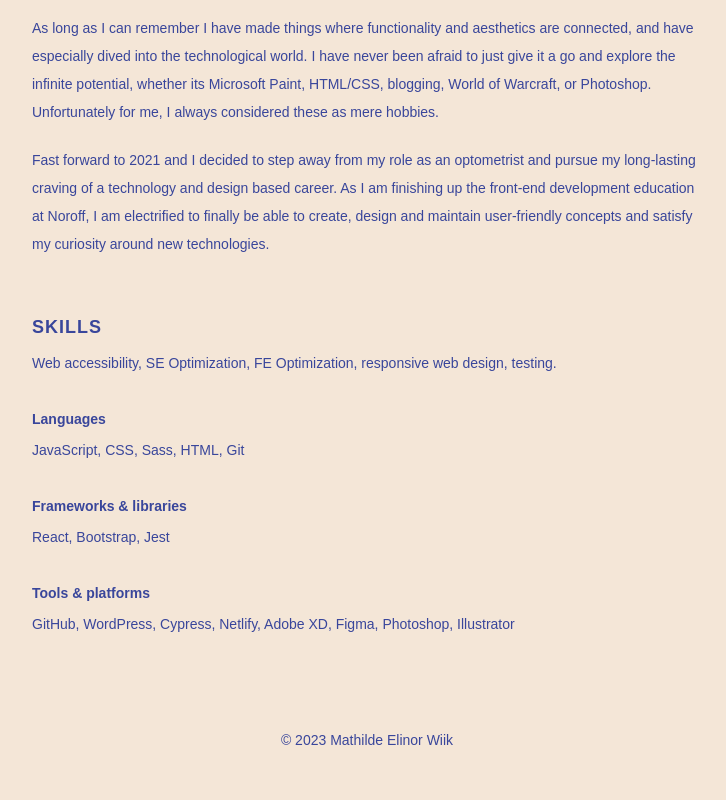
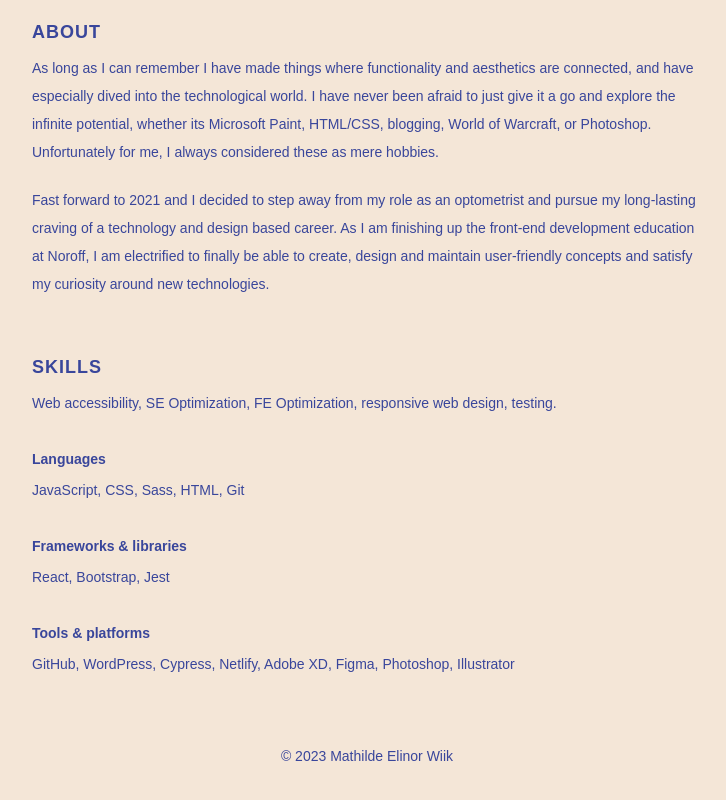
Before and after one commit to mathildeew/mathildeelinor-react, a React (Vite) app: page / in a window 1280 px wide. Shown: the part 686-1486 px from the top of the page, without its empty margins (273-999 px from the left). Before the commit the page ends 1458 px from the top, so only its background shows below. Built offline with nearby package versions, Linux system fonts and the light colour scheme; a web font is replaced by a local one.

Commit message:
adds reused styles to index.css

```diff
--- a/src/components/About/index.jsx
+++ b/src/components/About/index.jsx
@@ -38,31 +38,22 @@ export default function About() {
         </div>
 
         <div className="mb-8">
-          <h3 className="mb-1.5">Languages</h3>
+          <h3>Languages</h3>
           <p>JavaScript, CSS, Sass, HTML, Git</p>
         </div>
 
         <div className="mb-8">
-          <h3 className="mb-1.5">Frameworks &amp; libraries</h3>
+          <h3>Frameworks &amp; libraries</h3>
           <p>React, Bootstrap, Jest</p>
         </div>
 
         <div className="mb-8">
-          <h3 className="mb-1.5">Tools &amp; platforms</h3>
+          <h3>Tools &amp; platforms</h3>
           <p>
             GitHub, WordPress, Cypress, Netlify, Adobe XD, Figma, Photoshop,
             Illustrator
           </p>
         </div>
-
-        {/* <Button>
-          <Link to="../../../public/CV_MathildeElinor_en.pdf" target="_blank">
-            My CV
-          </Link>
-          <span></span>
-          <span></span>
-          <span></span>
-        </Button> */}
       </div>
     </m.section>
   );
--- a/src/components/ui/Layout/Footer/index.jsx
+++ b/src/components/ui/Layout/Footer/index.jsx
@@ -1,6 +1,6 @@
 export default function Footer() {
   return (
-    <footer className="w-full h-11 flex justify-center items-center mt-20">
+    <footer className="w-full h-11 flex justify-center items-center">
       <p>© 2023 Mathilde Elinor Wiik</p>
     </footer>
   );
--- a/src/index.css
+++ b/src/index.css
@@ -15,15 +15,18 @@
     color: theme(colors.primary);
     background-color: theme(colors.secondary);
     width: 100vw;
-    min-height: 100vh;
   }
 
   main {
     width: 100%;
     max-width: 700px;
-    margin: 10px auto;
-    flex-grow: 1;
+    min-height: 100vh;
+    margin: 50px auto;
     padding: 0 15px;
+  }
+
+  h1 {
+    margin-bottom: 50px;
   }
 
   h2 {
@@ -39,6 +42,7 @@
     font-family: theme(fontFamily.sans);
     font-size: 14px;
     font-weight: 600;
+    margin-bottom: 6px;
   }
 
   p {
--- a/src/pages/Portfolio/index.jsx
+++ b/src/pages/Portfolio/index.jsx
@@ -18,7 +18,7 @@ export default function Portfolio() {
           animate={{ y: 0 }}
           initial={{ y: "-20px" }}
           transition={{ delay: 0.5, duration: 0.5 }}
-          className="text-6xl text-center my-12 md:text-9xl"
+          className="text-6xl text-center md:text-9xl"
         >
           Projects
         </m.h1>
```
